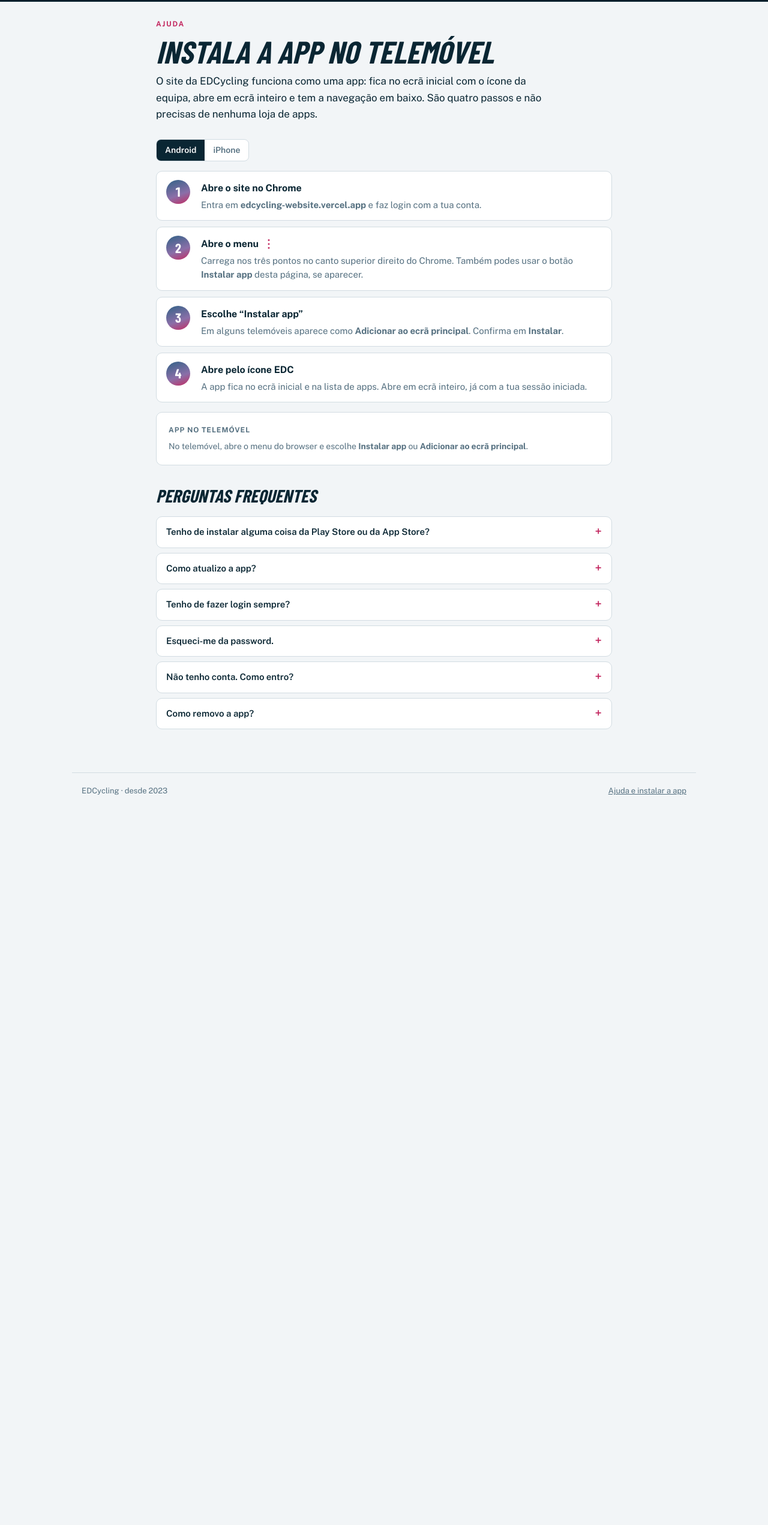
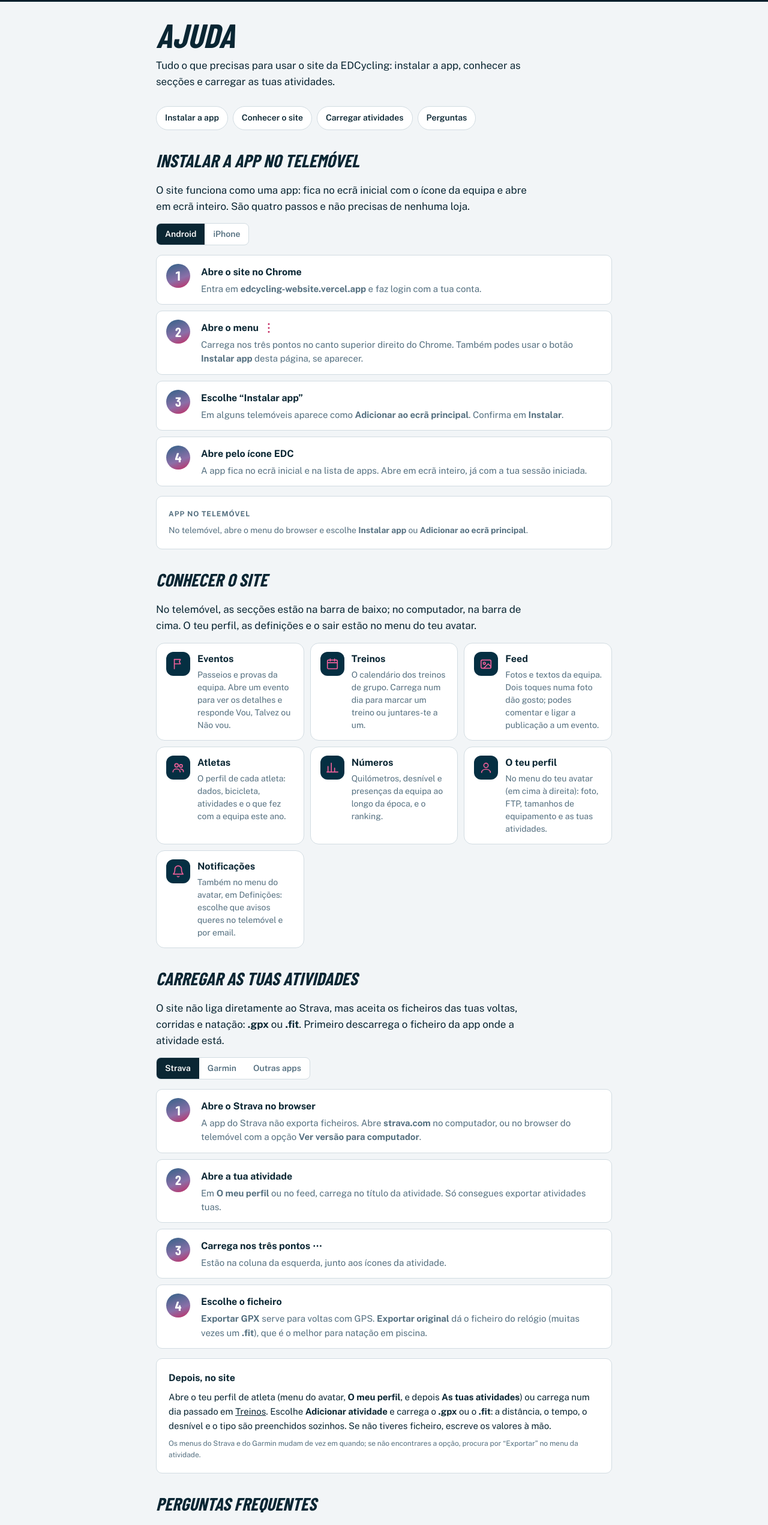
Before and after one commit to Shened/edcycling-website, a Next.js app: page /ajuda in a window 1280 px wide. Shown: the part 60-2603 px from the top of the page at 60% size. Before the commit the page ends 1417 px from the top, so only its background shows below. Built offline with nearby package versions, Linux system fonts and the light colour scheme; no server answers; a web font is replaced by a local one.

Commit message:
Help page

```diff
--- a/app/ajuda/page.tsx
+++ b/app/ajuda/page.tsx
@@ -1,13 +1,26 @@
 import type { Metadata } from "next";
 import Link from "next/link";
 import AjudaInstalar from "@/components/AjudaInstalar";
+import AjudaAtividades from "@/components/AjudaAtividades";
 
 export const metadata: Metadata = { title: "Ajuda · EDCycling" };
+
+const SECCOES: { href: string; t: string; d: string; i: React.ReactNode }[] = [
+  { href: "/eventos", t: "Eventos", d: "Passeios e provas da equipa. Abre um evento para ver os detalhes e responde Vou, Talvez ou Não vou.", i: <><path d="M5 21V4" /><path d="M5 4h11l-2 4 2 4H5" /></> },
+  { href: "/treinos", t: "Treinos", d: "O calendário dos treinos de grupo. Carrega num dia para marcar um treino ou juntares-te a um.", i: <><rect x="3" y="5" width="18" height="16" rx="2" /><path d="M3 10h18M8 3v4M16 3v4" /></> },
+  { href: "/fotos", t: "Feed", d: "Fotos e textos da equipa. Dois toques numa foto dão gosto; podes comentar e ligar a publicação a um evento.", i: <><rect x="3" y="5" width="18" height="15" rx="2" /><circle cx="9" cy="11" r="2" /><path d="m21 17-5-5-8 8" /></> },
+  { href: "/atletas", t: "Atletas", d: "O perfil de cada atleta: dados, bicicleta, atividades e o que fez com a equipa este ano.", i: <><circle cx="9" cy="8" r="3.2" /><path d="M2.5 20c0-3.6 3-5.5 6.5-5.5s6.5 1.9 6.5 5.5" /><circle cx="17" cy="9" r="2.6" /><path d="M16.5 14.6c3 .2 5 1.9 5 4.9" /></> },
+  { href: "/estatisticas", t: "Números", d: "Quilómetros, desnível e presenças da equipa ao longo da época, e o ranking.", i: <path d="M4 20V10M10 20V4M16 20v-7M22 20H2" /> },
+  { href: "/perfil", t: "O teu perfil", d: "No menu do teu avatar (em cima à direita): foto, FTP, tamanhos de equipamento e as tuas atividades.", i: <><circle cx="12" cy="8" r="4" /><path d="M4 21c0-4 4-6 8-6s8 2 8 6" /></> },
+  { href: "/definicoes", t: "Notificações", d: "Também no menu do avatar, em Definições: escolhe que avisos queres no telemóvel e por email.", i: <><path d="M6 8a6 6 0 0 1 12 0c0 7 3 9 3 9H3s3-2 3-9" /><path d="M10.3 21a1.9 1.9 0 0 0 3.4 0" /></> },
+];
 
 const FAQ: { q: string; a: React.ReactNode }[] = [
   { q: "Tenho de instalar alguma coisa da Play Store ou da App Store?", a: "Não. A app é o próprio site guardado no ecrã inicial. Não ocupa espaço e não precisa de lojas." },
   { q: "Como atualizo a app?", a: "Não precisas de fazer nada: sempre que o site muda, a app abre já com a versão nova." },
+  { q: "O ícone da app no telemóvel ainda é o antigo.", a: "O telemóvel guarda o ícone no momento em que instalas a app. Para ver o novo, remove a app do ecrã inicial e instala-a outra vez (os passos estão no início desta página). A sessão e os teus dados não se perdem." },
   { q: "Tenho de fazer login sempre?", a: "Não. A sessão fica guardada. Só voltas a entrar se carregares em Sair ou se apagares os dados do browser." },
+  { q: "As minhas atividades são vistas por todos?", a: "A equipa vê-as no teu perfil, a não ser que marques “Só eu vejo esta atividade”. No calendário de Treinos e na página de Eventos, as tuas atividades só aparecem para ti." },
   { q: "Esqueci-me da password.", a: <>No ecrã de entrar, carrega em <Link href="/recuperar">Esqueci-me da password</Link> e recebes um email para definires uma nova.</> },
   { q: "Não tenho conta. Como entro?", a: "As contas são criadas por convite. Pede a um admin da equipa que te convide; recebes um email para definires a password." },
   { q: "Como removo a app?", a: "Tal como qualquer app: carrega no ícone sem largar e escolhe Remover (iPhone) ou Desinstalar (Android)." },
@@ -17,15 +30,45 @@ export default function Ajuda() {
   return (
     <section className="view ajuda">
       <div className="intro-txt">
-        <p className="eyebrow" style={{ color: "var(--pink)" }}>Ajuda</p>
-        <h2 className="big" style={{ fontSize: "clamp(32px,6vw,52px)" }}>Instala a app no telemóvel</h2>
-        <p className="lead">O site da EDCycling funciona como uma app: fica no ecrã inicial com o ícone da equipa, abre em ecrã inteiro e tem a navegação em baixo. São quatro passos e não precisas de nenhuma loja de apps.</p>
+        <h2 className="big" style={{ fontSize: "clamp(36px,7vw,56px)" }}>Ajuda</h2>
+        <p className="lead">Tudo o que precisas para usar o site da EDCycling: instalar a app, conhecer as secções e carregar as tuas atividades.</p>
+        <nav className="ajuda-idx" aria-label="Nesta página">
+          <a href="#instalar">Instalar a app</a>
+          <a href="#site">Conhecer o site</a>
+          <a href="#atividades">Carregar atividades</a>
+          <a href="#perguntas">Perguntas</a>
+        </nav>
       </div>
 
-      <AjudaInstalar />
+      <section id="instalar" className="ajuda-sec">
+        <h2>Instalar a app no telemóvel</h2>
+        <p className="lead">O site funciona como uma app: fica no ecrã inicial com o ícone da equipa e abre em ecrã inteiro. São quatro passos e não precisas de nenhuma loja.</p>
+        <AjudaInstalar />
+      </section>
 
-      <div>
-        <div className="sechead" style={{ marginBottom: 12 }}><h2>Perguntas frequentes</h2></div>
+      <section id="site" className="ajuda-sec">
+        <h2>Conhecer o site</h2>
+        <p className="lead">No telemóvel, as secções estão na barra de baixo; no computador, na barra de cima. O teu perfil, as definições e o sair estão no menu do teu avatar.</p>
+        <ul className="ajuda-grid">
+          {SECCOES.map((s) => (
+            <li key={s.href}>
+              <Link href={s.href} className="ajuda-card">
+                <span className="ajuda-ic" aria-hidden="true"><svg width="22" height="22" viewBox="0 0 24 24" fill="none" stroke="currentColor" strokeWidth="1.8" strokeLinecap="round" strokeLinejoin="round">{s.i}</svg></span>
+                <span><b>{s.t}</b><span>{s.d}</span></span>
+              </Link>
+            </li>
+          ))}
+        </ul>
+      </section>
+
+      <section id="atividades" className="ajuda-sec">
+        <h2>Carregar as tuas atividades</h2>
+        <p className="lead">O site não liga diretamente ao Strava, mas aceita os ficheiros das tuas voltas, corridas e natação: <b>.gpx</b> ou <b>.fit</b>. Primeiro descarrega o ficheiro da app onde a atividade está.</p>
+        <AjudaAtividades />
+      </section>
+
+      <section id="perguntas" className="ajuda-sec">
+        <h2>Perguntas frequentes</h2>
         <div className="faq">
           {FAQ.map((f) => (
             <details key={f.q}>
@@ -34,7 +77,7 @@ export default function Ajuda() {
             </details>
           ))}
         </div>
-      </div>
+      </section>
     </section>
   );
 }
--- a/app/globals.css
+++ b/app/globals.css
@@ -898,3 +898,20 @@ a.pessoa:hover{background:var(--sunk)}
 @media (max-width:640px){.tema .evc-data::after{-webkit-mask-image:linear-gradient(to left,#000 30%,transparent 75%);mask-image:linear-gradient(to left,#000 30%,transparent 75%)}}
 
 a.cal-chip,a.wk-card{text-decoration:none;box-sizing:border-box}
+
+/* ajuda: índice, secções e cartões */
+.ajuda-idx{display:flex;flex-wrap:wrap;gap:8px;margin-top:14px}
+.ajuda-idx a{min-height:40px;display:inline-flex;align-items:center;padding:0 14px;border-radius:999px;border:1px solid var(--line);background:var(--surface);color:var(--ink);text-decoration:none;font-size:14px;font-weight:600}
+.ajuda-idx a:hover{border-color:var(--muted)}
+.ajuda-sec{display:flex;flex-direction:column;gap:14px;scroll-margin-top:80px}
+.ajuda-sec>h2{font-size:30px;text-transform:uppercase;font-style:italic;font-weight:800}
+.ajuda-sec>.lead{margin:0}
+.ajuda-grid{list-style:none;margin:0;padding:0;display:grid;grid-template-columns:repeat(auto-fill,minmax(230px,1fr));gap:10px}
+.ajuda-card{height:100%;box-sizing:border-box;display:flex;gap:12px;align-items:flex-start;padding:14px 16px;background:var(--surface);border:1px solid var(--line);border-radius:14px;text-decoration:none;color:inherit}
+.ajuda-card:hover{border-color:var(--muted)}
+.ajuda-card>span:last-child{display:flex;flex-direction:column;gap:4px;font-size:14px;line-height:1.5;color:var(--muted)}
+.ajuda-card b{font-size:16px;color:var(--ink)}
+.ajuda-ic{width:40px;height:40px;flex:none;border-radius:12px;display:grid;place-items:center;background:var(--hero);color:#F2609A}
+.ajuda-depois{display:flex;flex-direction:column;gap:8px}
+.ajuda-depois h4{font-family:var(--f-body);font-size:16px;font-weight:700;margin:0}
+.ajuda-depois p{margin:0;line-height:1.6}
--- /dev/null
+++ b/components/AjudaAtividades.tsx
@@ -0,0 +1,51 @@
+"use client";
+import { useState } from "react";
+import Link from "next/link";
+
+type App = "strava" | "garmin" | "outras";
+
+const PASSOS: Record<App, { t: React.ReactNode; d: React.ReactNode }[]> = {
+  strava: [
+    { t: "Abre o Strava no browser", d: <>A app do Strava não exporta ficheiros. Abre <b>strava.com</b> no computador, ou no browser do telemóvel com a opção <b>Ver versão para computador</b>.</> },
+    { t: "Abre a tua atividade", d: <>Em <b>O meu perfil</b> ou no feed, carrega no título da atividade. Só consegues exportar atividades tuas.</> },
+    { t: "Carrega nos três pontos ⋯", d: <>Estão na coluna da esquerda, junto aos ícones da atividade.</> },
+    { t: "Escolhe o ficheiro", d: <><b>Exportar GPX</b> serve para voltas com GPS. <b>Exportar original</b> dá o ficheiro do relógio (muitas vezes um <b>.fit</b>), que é o melhor para natação em piscina.</> },
+  ],
+  garmin: [
+    { t: "Abre o Garmin Connect no browser", d: <>Entra em <b>connect.garmin.com</b> no computador. A app do telemóvel não deixa exportar.</> },
+    { t: "Abre a atividade", d: <>Em <b>Atividades</b>, escolhe a que queres e abre-a.</> },
+    { t: "Carrega na engrenagem ⚙", d: <>Fica no canto superior direito da atividade.</> },
+    { t: "Exporta o ficheiro", d: <><b>Exportar original</b> descarrega um <b>.zip</b>: abre-o e tira de lá o <b>.fit</b> (no iPhone, carrega no .zip na app Ficheiros; no Android, na app de ficheiros). Também há <b>Exportar para GPX</b>.</> },
+  ],
+  outras: [
+    { t: "Komoot, Wahoo, Coros, Polar, Suunto…", d: <>Quase todas têm uma opção <b>Exportar</b> ou <b>Descarregar GPX</b> no menu da atividade, normalmente no site e não na app.</> },
+    { t: "Ligadas ao Strava", d: <>Se o teu relógio ou app já envia as atividades para o Strava, o mais simples é exportar a partir do Strava (separador ao lado).</> },
+    { t: "Apple Watch e rolo", d: <>Os treinos do Apple Watch ou do rolo (Zwift, etc.) que vão para o Strava exportam-se de lá. Sem ficheiro, podes sempre registar à mão.</> },
+  ],
+};
+
+export default function AjudaAtividades() {
+  const [app, setApp] = useState<App>("strava");
+  return (
+    <div className="ajuda-inst">
+      <div className="seg" role="tablist" aria-label="De onde vem a atividade">
+        {([["strava", "Strava"], ["garmin", "Garmin"], ["outras", "Outras apps"]] as const).map(([k, l]) => (
+          <button key={k} type="button" role="tab" aria-selected={app === k} aria-pressed={app === k} onClick={() => setApp(k)}>{l}</button>
+        ))}
+      </div>
+      <ol className="passos">
+        {PASSOS[app].map((p, i) => (
+          <li key={i}>
+            <span className="n num">{i + 1}</span>
+            <div><h4>{p.t}</h4><p>{p.d}</p></div>
+          </li>
+        ))}
+      </ol>
+      <div className="panel ajuda-depois">
+        <h4>Depois, no site</h4>
+        <p>Abre o teu perfil de atleta (menu do avatar, <b>O meu perfil</b>, e depois <b>As tuas atividades</b>) ou carrega num dia passado em <Link href="/treinos">Treinos</Link>. Escolhe <b>Adicionar atividade</b> e carrega o <b>.gpx</b> ou o <b>.fit</b>: a distância, o tempo, o desnível e o tipo são preenchidos sozinhos. Se não tiveres ficheiro, escreve os valores à mão.</p>
+        <p className="hint" style={{ margin: 0 }}>Os menus do Strava e do Garmin mudam de vez em quando; se não encontrares a opção, procura por “Exportar” no menu da atividade.</p>
+      </div>
+    </div>
+  );
+}
```
